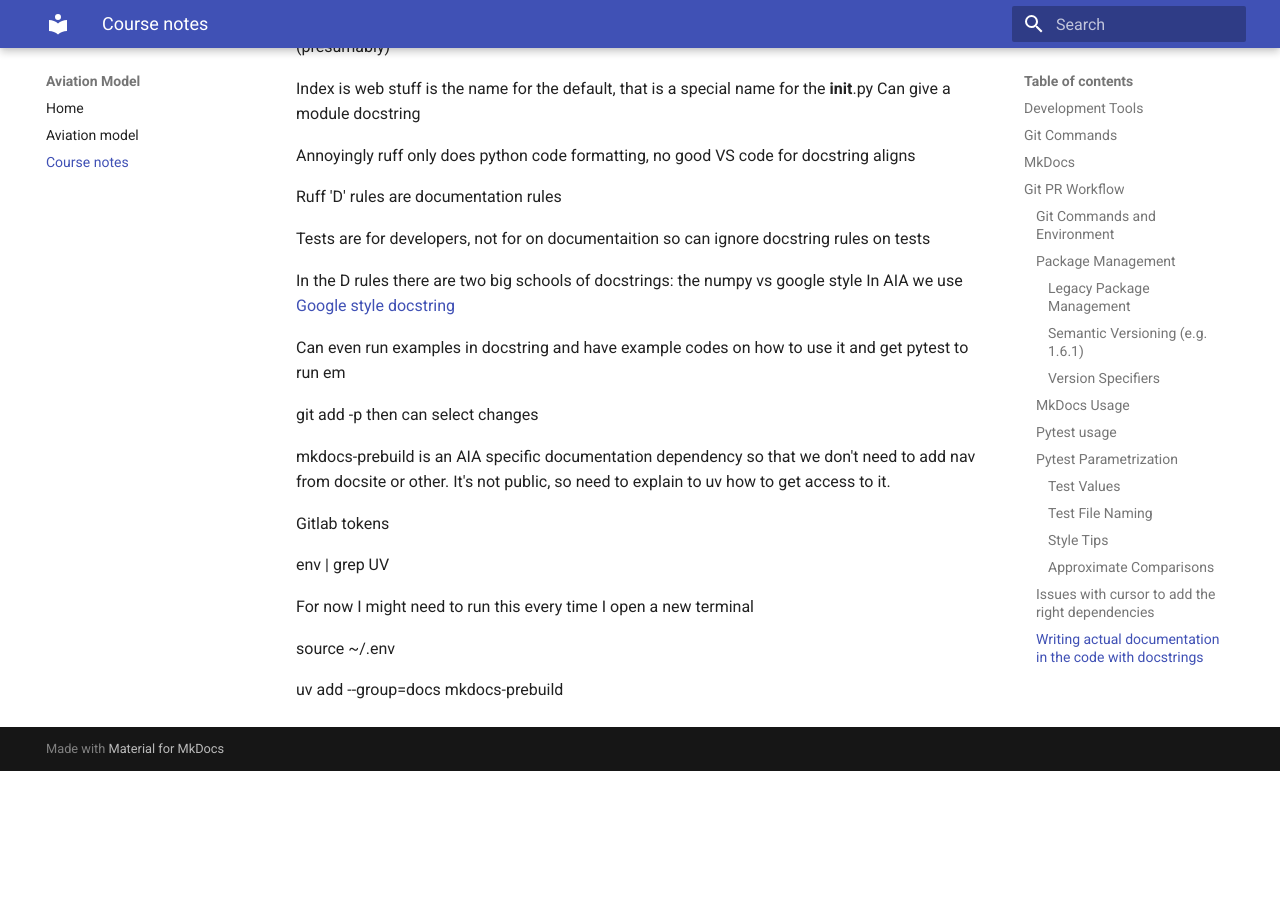
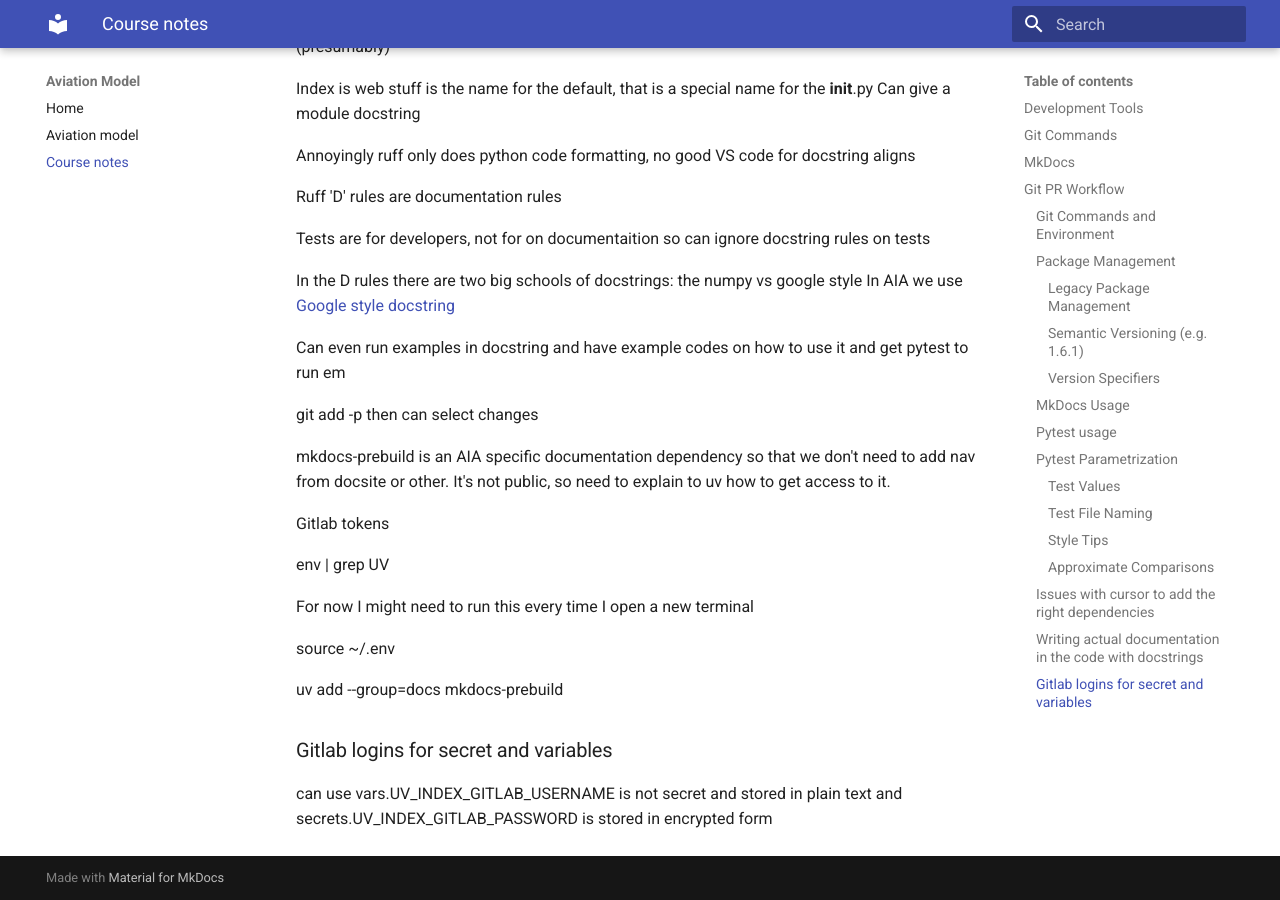
Before and after one commit to kilianbra/aviation, an MkDocs documentation site: the page built from docs/course_notes.md, in a window 1280 px wide and 900 px high, scrolled down 3148 px. Built offline with MkDocs 1.6.1 and Material for MkDocs 9.7.7, drawn with Linux system fonts in a browser that asks for light colours; before the commit the page ends 3919 px from its top, so only the background shows below that.

Commit message:
Added env variables from vars and secrets to run the private repo on github actions too

```diff
--- a/docs/course_notes.md
+++ b/docs/course_notes.md
@@ -151,3 +151,8 @@ For now I might need to run this every time I open a new terminal
 source ~/.env
 
 uv add --group=docs mkdocs-prebuild
+
+### Gitlab logins for secret and variables
+
+can use vars.UV_INDEX_GITLAB_USERNAME is not secret and stored in plain text
+and secrets.UV_INDEX_GITLAB_PASSWORD is stored in encrypted form
```
Also changed, not shown: 1 other file.
